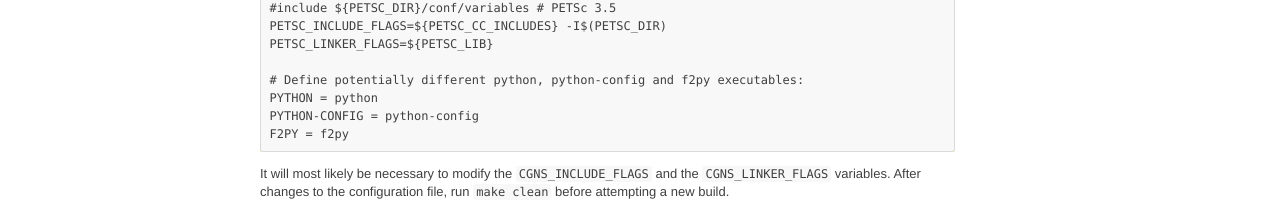
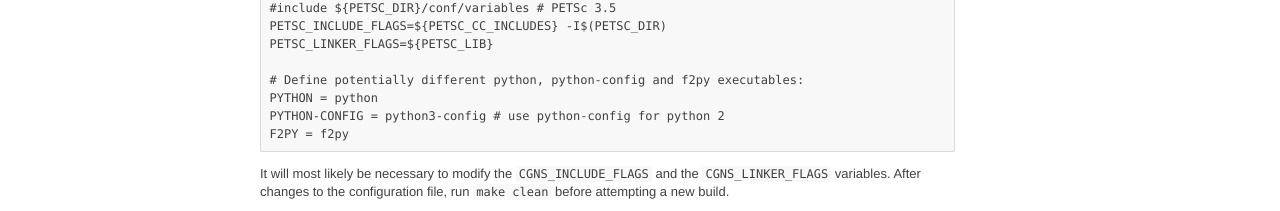
Before and after one commit to mdolab/idwarp, a Sphinx documentation site: the page built from doc/building.rst, in a window 1280 px wide. Shown: the part 998-1209 px from the top of the page. Built offline with Sphinx 7.4.7, drawn with Linux system fonts in a browser that asks for light colours; some of the changed text lies outside the part shown.

Commit message:
updated python-config

```diff
--- a/doc/building.rst
+++ b/doc/building.rst
@@ -63,7 +63,7 @@ Now open ``config/config.mk`` which should look like::
 
   # Define potentially different python, python-config and f2py executables:
   PYTHON = python
-  PYTHON-CONFIG = python-config
+  PYTHON-CONFIG = python3-config # use python-config for python 2
   F2PY = f2py
 
 It will most likely be necessary to modify the ``CGNS_INCLUDE_FLAGS``
```
Also changed, not shown: 3 other files.
